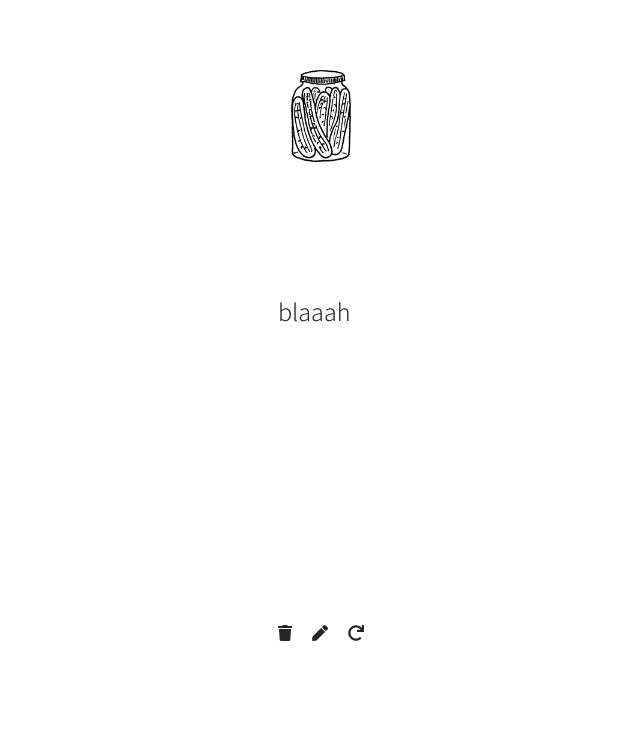
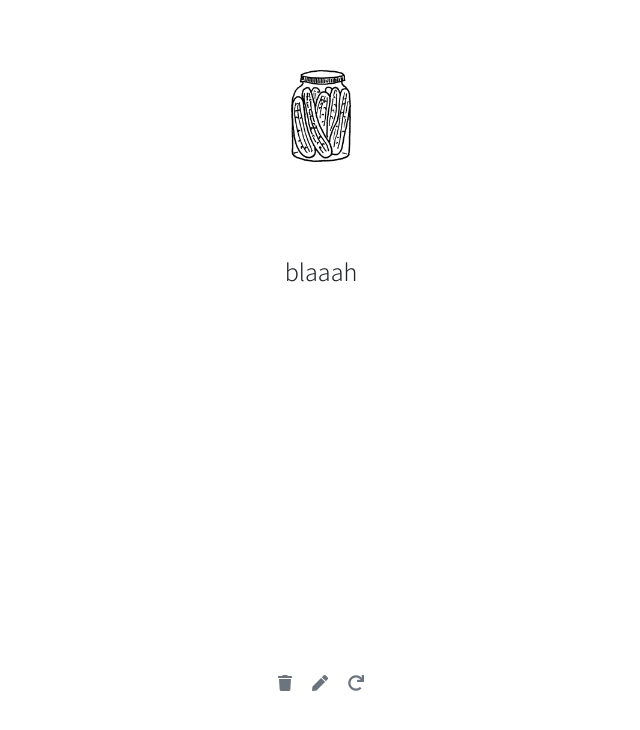
Before and after one commit to unnecessara/pickles-react, a React (Create React App) app: page / in a window 1280 px wide. Both pictures are taken after a click on the button "Pickle This Please". Shown: the top 730 px of the page, without its empty margins (319-959 px from the left). Built offline with nearby package versions, Linux system fonts and the light colour scheme.

Commit message:
Makes style changes to Read component, makes sure alignment is set correctly

```diff
--- a/src/components/Read/Read.css
+++ b/src/components/Read/Read.css
@@ -1,9 +1,14 @@
+.read-container {
+    width: 100%;
+}
+
 .pickle-content {
     height: 370px;
     font-size: 26px;
-    padding: 50px 10px;
+    padding: 10px 10px;
     overflow-y: scroll;
-    margin-bottom: 10px;
+    margin-bottom: 50px;
+    /* background-color: gray; */
 }
 
 .read-btns div {
@@ -13,7 +18,7 @@
 }
 
 .read-btns div i {
-    color: #272727;
+    color: #6c757d;
 }
 
 .read-btns div i:hover {
--- a/src/components/Read/Read.js
+++ b/src/components/Read/Read.js
@@ -1,3 +1,4 @@
+import {Row, Col} from 'react-bootstrap';
 import './Read.css';
 import React, { Component } from 'react';
 import PropTypes from 'prop-types';
@@ -17,22 +18,37 @@ class Read extends Component {
 	};
 
 	render() {
-		return <div>
-				<div className="pickle-content">
+		return (
+            <div className="read-container">
+                <Row>
+                    <Col
+                        className="pickle-content"
+                        style={{
+                            textAlign: this.props.pickle.alignment
+                        }}
+                    >
                         {this.props.pickle.content}
-				</div>
-				<div className="read-btns">
-                <div id="delete-btn" onClick = {this.handleDeleteClick}>
+                    </Col>
+                </Row>
+                <Row className="read-btns justify-content-md-center">
+                    <div
+                        id="delete-btn"
+                        onClick={this.handleDeleteClick}
+                    >
                         <i className="fas fa-trash" />
                     </div>
                     <div id="edit-btn" onClick={this.handleEditClick}>
                         <i className="fas fa-pen" />
                     </div>
-					<div id="refresh-btn" onClick={this.handleRefreshClick}>
+                    <div
+                        id="refresh-btn"
+                        onClick={this.handleRefreshClick}
+                    >
                         <i className="fas fa-redo" />
                     </div>
+                </Row>
             </div>
-			</div>;
+        );
 	}
 }
 
```
Lines whose indentation alone changed are shown as unchanged.
